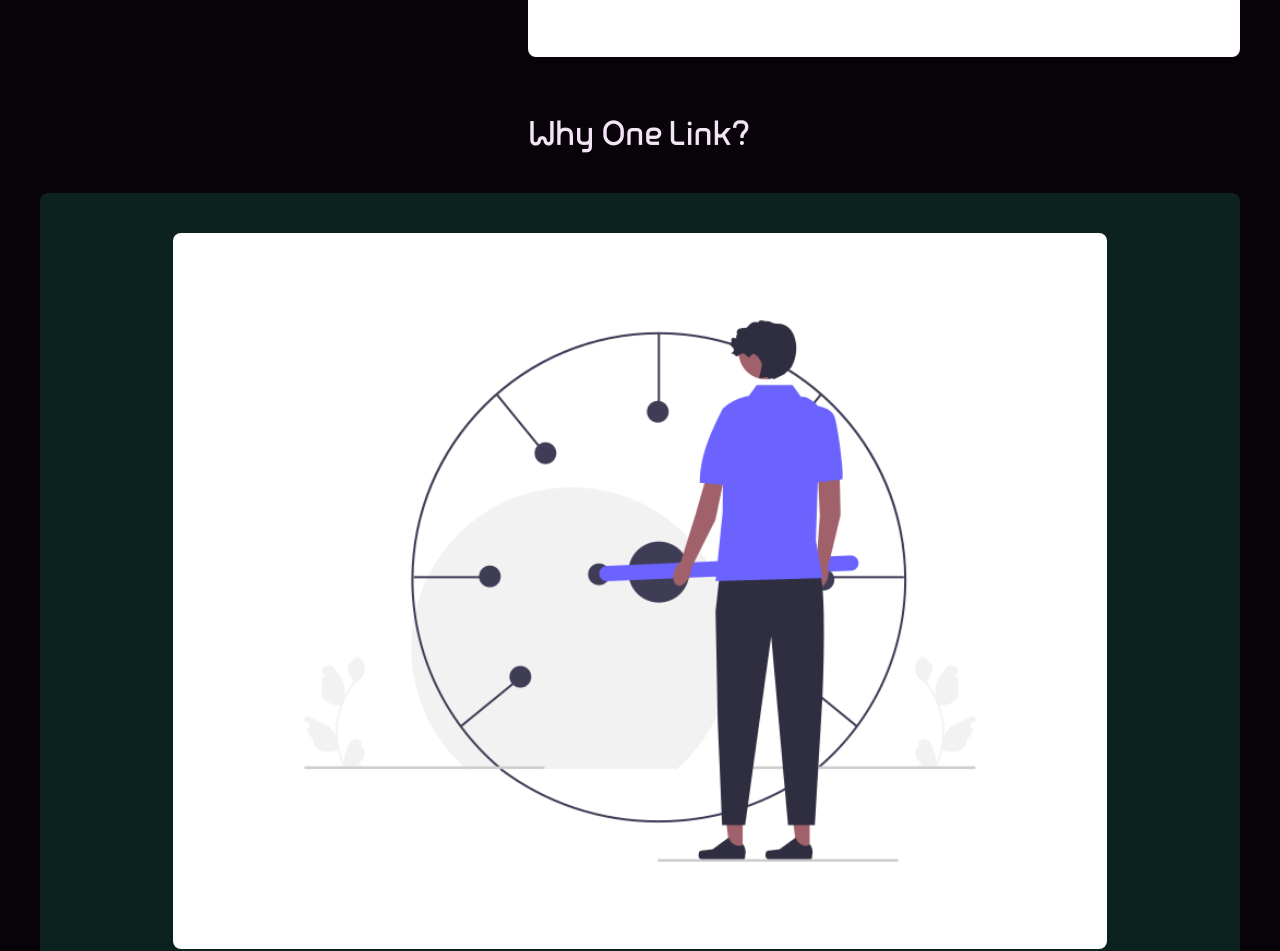
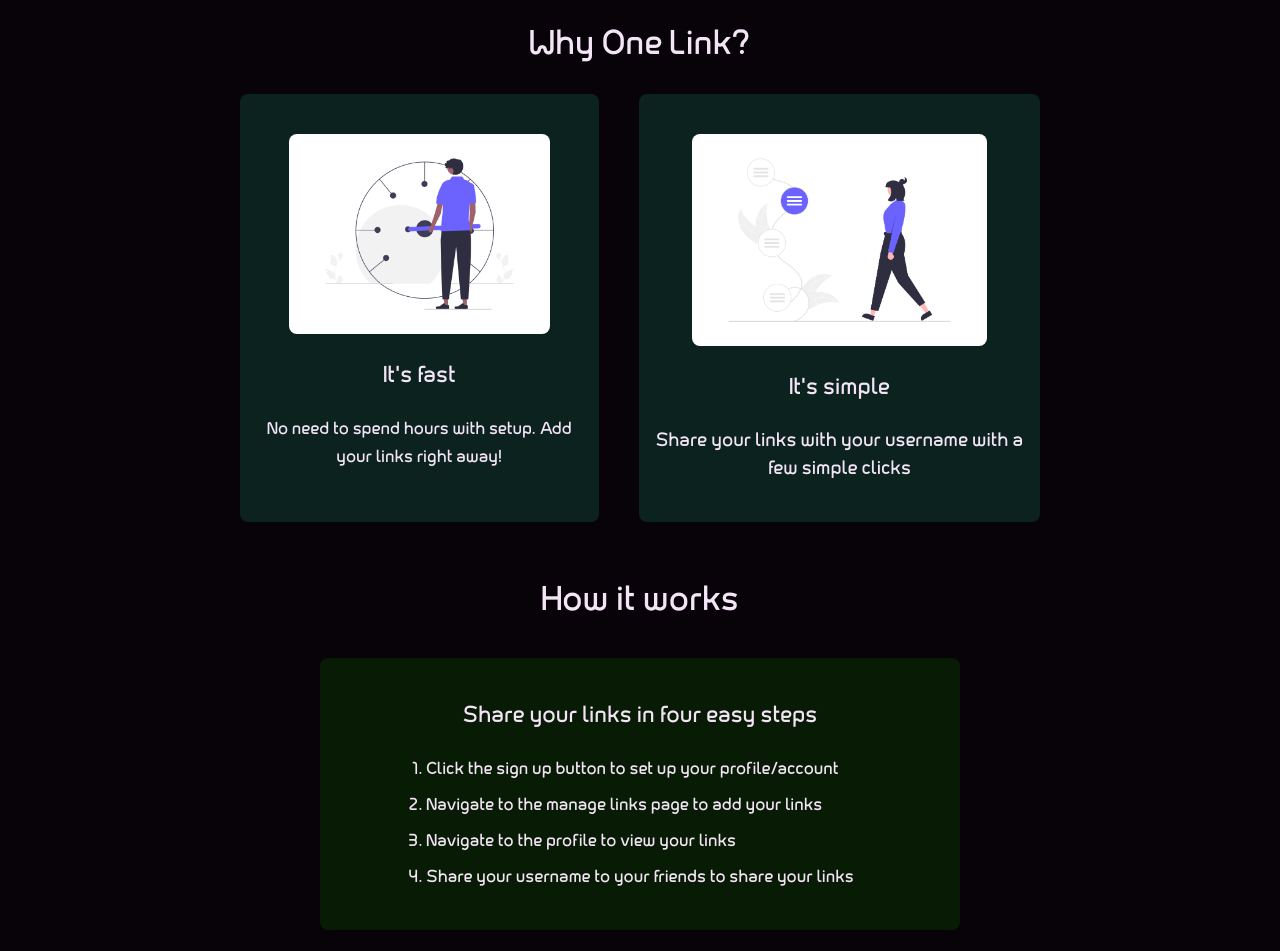
Before and after one commit to IamHenryOkeke/One-Link, a React (Vite) app: page / in a window 1280 px wide. Shown: the part 546-1497 px from the top of the page. Built offline with nearby package versions, Linux system fonts and the light colour scheme.

Commit message:
finished landing page implementation

```diff
--- a/src/views/LandingPage.jsx
+++ b/src/views/LandingPage.jsx
@@ -3,25 +3,31 @@ import PrimaryBtn from "../components/Buttons/PrimaryBtn"
 import SecondaryBtn from "../components/Buttons/SecondaryBtn"
 import Fast from  "../assets/images/Fast.png"
 import Simple from  "../assets/images/Simple.png"
-
+import { Link } from "react-router-dom"
 
 const LandingPage = () => {
   return (
-    <div className='py-10 mx-4 md:mx-10'>
+    <div className='py-10 px-4 md:px-6 lg:px-60'>
       <main className="flex flex-col-reverse lg:flex-row md:items-center gap-7">
         <div className="flex flex-col gap-5">
           <h1 className="text-4xl font-bold leading-[50px]">Share All Your Links With Friends</h1>
-          <p className="text-lg">Lorem ipsum dolor sit amet consectetur, adipisicing elit. Sapiente laudantium, vel mollitia ipsam accusamus ea dolore explicabo.</p>
+          <p className="text-lg lg:first-line:text-xl">Lorem ipsum dolor sit amet consectetur, adipisicing elit. Sapiente laudantium, vel mollitia ipsam accusamus ea dolore explicabo.</p>
+          <Link className="flex flex-col" to="/signup">
             <PrimaryBtn text="Get Started"/>
-          <SecondaryBtn text="How does it work?"/>
+          </Link>
+          <a href="#works" className="flex flex-col">
+            <SecondaryBtn className text="How does it work?"/>
+          </a>
+
         </div>
         <div className="">
           <img src={HeroImage} className="rounded-lg lg:w-[1500px]" alt="Hero image" />
         </div>
       </main>
 
-      <section className="mt-14 text-center flex flex-col gap-10">
-        <h1 className="text-4xl font-bold">Why One Link?</h1>
+      <section className="mt-14 text-center">
+        <h1 className="text-4xl font-bold mb-8">Why One Link?</h1>
+        <div className="flex flex-col gap-10 lg:flex-row">
           <article className="flex flex-col items-center gap-6 px-4 py-6 md:py-10 bg-[#0c221f] rounded-lg">
             <img className="rounded-lg md:w-[80%]" src={Fast} alt="" />
             <h1 className="text-2xl font-semibold">It&apos;s fast</h1>
@@ -32,6 +38,20 @@ const LandingPage = () => {
             <h1 className="text-2xl font-semibold">It&apos;s simple</h1>
             <p className="text-lg md:text-xl">Share your links with your username with a few simple clicks</p>
           </article>
+        </div>
+
+      </section>
+      <section id="works" className="md:w-[80%] mx-auto mt-14 text-center flex flex-col gap-10">
+        <h1 className="text-4xl font-bold">How it works</h1>
+        <article className="flex flex-col items-center gap-6 px-10 py-6 md:py-10 bg-[#081b04] rounded-lg">
+          <h1 className="text-2xl font-semibold">Share your links in four easy steps</h1>
+          <ul className="list-decimal text-lg flex flex-col gap-2">
+            <li className="self-start">Click the sign up button to set up your profile/account</li>
+            <li className="self-start">Navigate to the manage links page to add your links</li>
+            <li className="self-start">Navigate to the profile to view your links</li>
+            <li className="self-start">Share your username to your friends to share your links</li>
+          </ul>
+        </article>
       </section>
     </div>
   )
```
Lines whose indentation alone changed are shown as unchanged.
